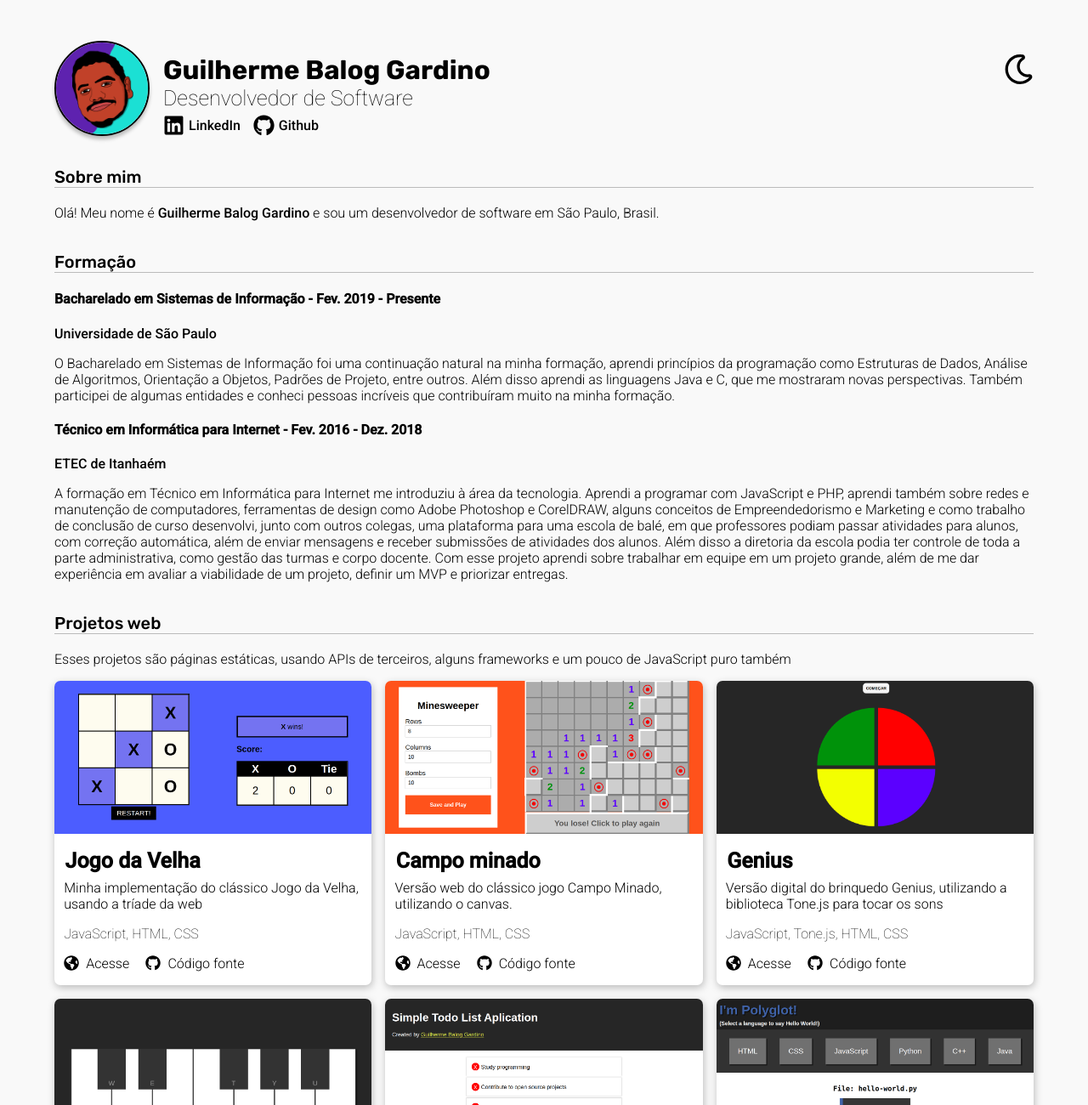
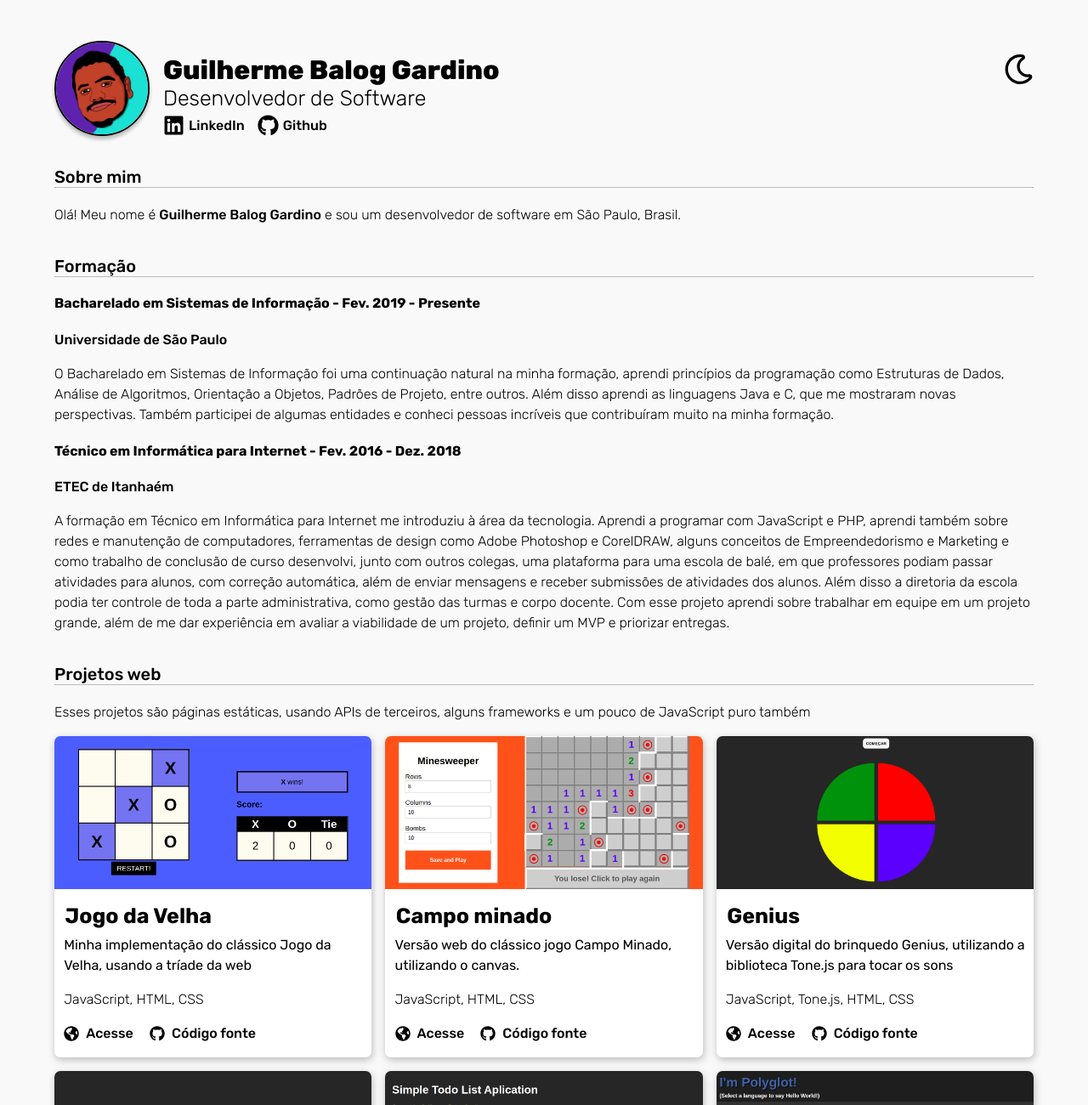
Before and after one commit to GuilhermeBalog/guilhermebalog.github.io, a Next.js app: page / in a window 1280 px wide. Shown: the top 1300 px of the page at 85% size. Built offline with nearby package versions, Linux system fonts and the light colour scheme.

Commit message:
Remove Roboto font and update site url

```diff
--- a/projects.json
+++ b/projects.json
@@ -4,7 +4,7 @@
       "name": "Jogo da Velha",
       "description": "Minha implementação do clássico Jogo da Velha, usando a tríade da web",
       "languages": "JavaScript, HTML, CSS",
-      "homepage": "https://guilhermebalog.github.io/tic-tac-toe",
+      "homepage": "https://guilhermebalog.ga/tic-tac-toe",
       "repo_url": "https://github.com/GuilhermeBalog/tic-tac-toe",
       "image": "/tic-tac-toe.png"
     },
@@ -12,7 +12,7 @@
       "name": "Campo minado",
       "description": "Versão web do clássico jogo Campo Minado, utilizando o canvas.",
       "languages": "JavaScript, HTML, CSS",
-      "homepage": "https://guilhermebalog.github.io/minesweeper",
+      "homepage": "https://guilhermebalog.ga/minesweeper",
       "repo_url": "https://github.com/GuilhermeBalog/minesweeper",
       "image": "/minesweeper.png"
     },
@@ -20,7 +20,7 @@
       "name": "Genius",
       "description": "Versão digital do brinquedo Genius, utilizando a biblioteca Tone.js para tocar os sons",
       "languages": "JavaScript, Tone.js, HTML, CSS",
-      "homepage": "https://guilhermebalog.github.io/genius",
+      "homepage": "https://guilhermebalog.ga/genius",
       "repo_url": "https://github.com/GuilhermeBalog/genius",
       "image": "/genius.png"
     },
@@ -28,7 +28,7 @@
       "name": "Teclado Musical",
       "description": "Um teclado musical feito com JavaScript manipulando a DOM e a biblioteca Tone.js.",
       "languages": "JavaScript, Tone.js, HTML, CSS",
-      "homepage": "https://guilhermebalog.github.io/js-music-keyboard",
+      "homepage": "https://guilhermebalog.ga/js-music-keyboard",
       "repo_url": "https://github.com/GuilhermeBalog/js-music-keyboard",
       "image": "/js-music-keyboard.png"
     },
@@ -36,7 +36,7 @@
       "name": "To Do List",
       "description": "Uma aplicação de To-do list feito com JavaScript puro, salvando no local storage.",
       "languages": "JavaScript, HTML, CSS",
-      "homepage": "https://guilhermebalog.github.io/TodoList",
+      "homepage": "https://guilhermebalog.ga/TodoList",
       "repo_url": "https://github.com/GuilhermeBalog/TodoList",
       "image": "/todolist.png"
     },
@@ -44,7 +44,7 @@
       "name": "Hello Worlds",
       "description": "Uma página web com códigos de \"Hello World\" em algumas linguagens que conheço.",
       "languages": "JavaScript, HTML, CSS",
-      "homepage": "https://guilhermebalog.github.io/my-hello-worlds",
+      "homepage": "https://guilhermebalog.ga/my-hello-worlds",
       "repo_url": "https://github.com/GuilhermeBalog/my-hello-worlds",
       "image": "/my-hello-worlds.png"
     },
@@ -52,7 +52,7 @@
       "name": "As Aventuras de Hipsta",
       "description": "Um jogo Endless Runner feito utilizando a biblioteca p5.js.",
       "languages": "Javascript, p5.js, HTML, CSS",
-      "homepage": "https://guilhermebalog.github.io/imersao-gamedev/",
+      "homepage": "https://guilhermebalog.ga/imersao-gamedev/",
       "repo_url": "https://github.com/GuilhermeBalog/imersao-gamedev",
       "image": "/gamedev.png"
     }
@@ -94,7 +94,7 @@
       "name": "Mother Weather",
       "description": "Previsão do tempo de uma forma divertida, uma mãe diria. Meu primeiro projeto usando TypeScript e a previsão do tempo é feita com a API do Meteorologisk institutt",
       "languages": "ReactJS, Typescript",
-      "homepage": "https://guilhermebalog.github.io/mother-weather/",
+      "homepage": "https://guilhermebalog.ga/mother-weather/",
       "repo_url": "https://github.com/GuilhermeBalog/mother-weather",
       "image": "/mother-weather.png"
     }
--- a/public/index2.html
+++ b/public/index2.html
@@ -21,7 +21,7 @@
     <meta property="og:title" content="Guilherme Balog Gardino | Software Developer">
     <meta property="og:description" content="Guilherme is a Software Developer, in love with tech solutions">
     <meta property="og:site_name" content="Guilherme Balog Gardino">
-    <meta property="og:url" content="https://guilhermebalog.github.io">
+    <meta property="og:url" content="https://guilhermebalog.ga">
     <meta property="og:type" content="website">
     <meta property="og:image" content="https://avatars0.githubusercontent.com/u/38947601?v=4">
     <meta property="og:image:type" content="image/jpeg">
--- a/src/components/ProjectCard/style.module.css
+++ b/src/components/ProjectCard/style.module.css
@@ -15,9 +15,8 @@
 }
 
 .projectCard h4 {
-  font-family: 'Roboto', sans-serif;
   font-size: 1.563em;
-  font-weight: bold;
+  font-weight: 700;
   margin: 0.5em 0.5em 0em 0.5em;
 }
 
@@ -33,9 +32,8 @@
 }
 
 .projectDescription {
-  font-family: 'Roboto', sans-serif;
   font-size: 1em;
-  font-weight: 300; /* light */
+  font-weight: 400;
   flex-grow: 1;
   display: flex;
   align-items: flex-start;
@@ -46,12 +44,12 @@
 }
 
 .projectLanguage {
-  font-family: 'Roboto', sans-serif;
-  font-weight: 100; /* thin */
+  font-weight: 300;
 }
 
 .projectFooter {
   display: flex;
+  font-weight: 500;
 }
 
 .projectLink {
--- a/src/pages/_app.tsx
+++ b/src/pages/_app.tsx
@@ -13,13 +13,17 @@ export default function MyApp({ Component, pageProps }: AppProps) {
         <meta name="theme-color" content="#5e22af" />
         <link rel="apple-touch-icon" href="/logo192.png" />
         <link rel="manifest" href="/manifest.json" />
+        <link rel="preconnect" href="https://fonts.gstatic.com" />
+        <link
+          href="https://fonts.googleapis.com/css2?family=Rubik:ital,wght@0,300;0,400;0,500;0,700;0,800;1,300&display=swap"
+          rel="stylesheet"
+        />
 
         <title>Guilherme Balog Gardino | Software Developer</title>
         <meta
           name="description"
           content="I am a Software Developer, in love with tech solutions"
         />
-
         <meta
           itemProp="name"
           content="Guilherme Balog Gardino | Software Developer"
@@ -32,7 +36,6 @@ export default function MyApp({ Component, pageProps }: AppProps) {
           itemProp="image"
           content="http://avatars0.githubusercontent.com/u/38947601?v=4"
         />
-
         <meta
           property="og:title"
           content="Guilherme Balog Gardino | Software Developer"
@@ -42,7 +45,7 @@ export default function MyApp({ Component, pageProps }: AppProps) {
           content="Guilherme is a Software Developer, in love with tech solutions"
         />
         <meta property="og:site_name" content="Guilherme Balog Gardino" />
-        <meta property="og:url" content="https://guilhermebalog.github.io" />
+        <meta property="og:url" content="https://guilhermebalog.ga" />
         <meta property="og:type" content="website" />
         <meta
           property="og:image"
@@ -51,7 +54,6 @@ export default function MyApp({ Component, pageProps }: AppProps) {
         <meta property="og:image:type" content="image/jpeg" />
         <meta property="og:image:width" content="454" />
         <meta property="og:image:height" content="454" />
-
         <meta name="twitter:card" content="summary_large_image" />
         <meta
           name="twitter:title"
--- a/src/styles/index.css
+++ b/src/styles/index.css
@@ -1,5 +1,3 @@
-@import url("https://fonts.googleapis.com/css?family=Roboto:100,300,400,500;700;900|Rubik:300,400,500,700&display=swap");
-
 * {
   outline: none;
   box-sizing: border-box;
@@ -19,9 +17,9 @@ body {
   margin: 0;
   padding: 0;
   background-color: var(--bg);
-  font-family: "Roboto", sans-serif;
+  font-family: 'Rubik', sans-serif;
   font-size: 1em;
-  font-weight: 300; /* light */
+  font-weight: 300;
 }
 
 a {
@@ -64,18 +62,16 @@ header img {
 }
 
 header h1 {
-  font-family: "Rubik", sans-serif;
   font-size: 1.953em;
-  font-weight: bold;
+  font-weight: 800;
   text-align: center;
   margin-top: 0.5em;
   margin-bottom: 0;
 }
 
 header h2 {
-  font-family: "Roboto", sans-serif;
   font-size: 1.563em;
-  font-weight: 100; /* thin */
+  font-weight: 300;
   text-align: center;
   margin: 0;
 }
@@ -125,10 +121,13 @@ section {
 }
 
 section h3 {
-  font-family: "Rubik", sans-serif;
   font-size: 1.25em;
-  font-weight: 500; /* medium */
+  font-weight: 500;
   border-bottom: 1px solid var(--border-color);
+}
+
+section p {
+  line-height: 1.5rem;
 }
 
 .projects {
```
